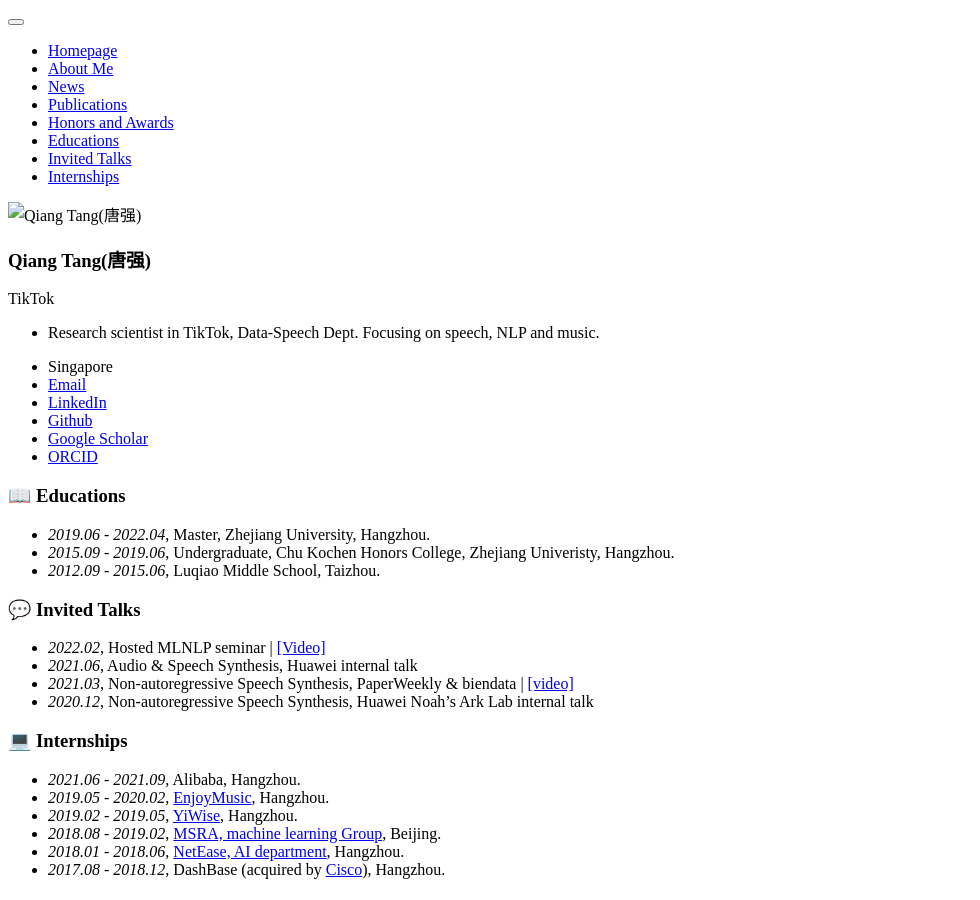
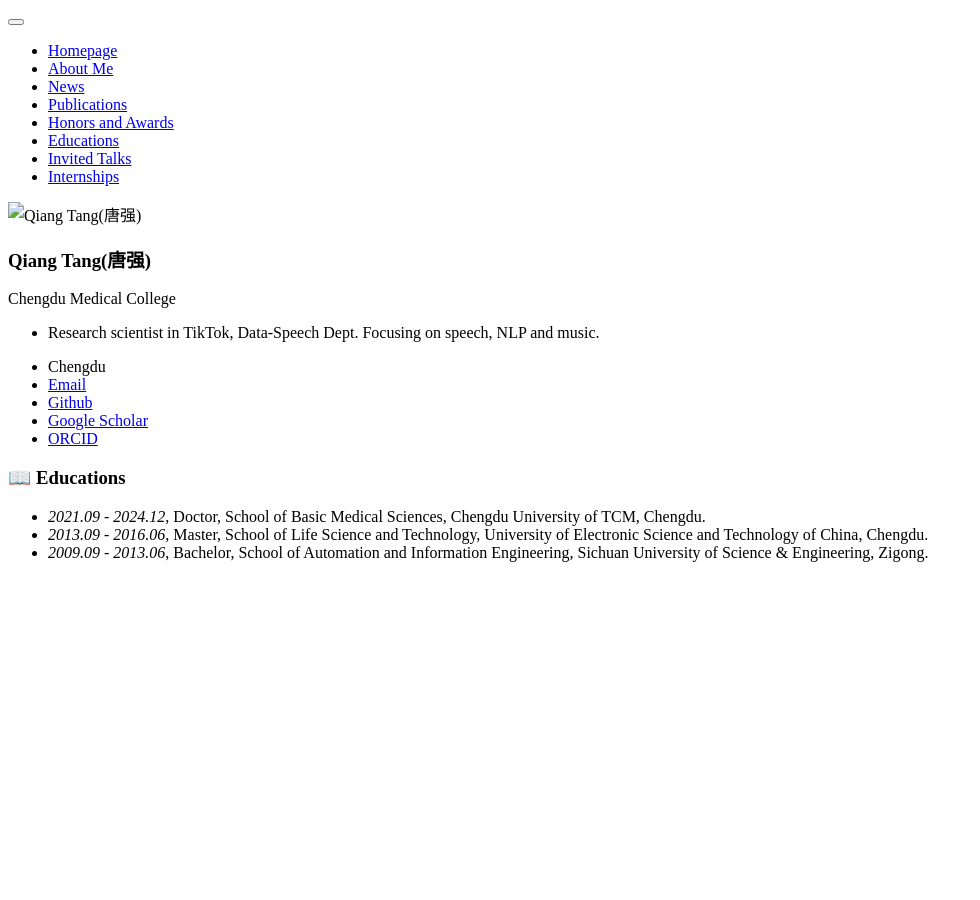
Before and after one commit to TangQiang0701/TangQiang0701.github.io, a Jekyll site: the page built from _pages/includes/others.md, in a window 1280 px wide. Shown: the whole page, without its empty margins (0-980 px from the left). Built offline with Jekyll 4.4.1, drawn with Linux system fonts in a browser that asks for light colours; our own code applies the rules of GitHub Pages for plain Markdown files.

Commit message:
modfiy files two

```diff
--- a/_config.yml
+++ b/_config.yml
@@ -23,8 +23,8 @@ google_analytics_id      : rJS8k7cAAAAJ
 author:
   name             : "Qiang Tang(唐强)"
   avatar           : "images/tq_profile.jpg"
-  bio              : "TikTok"
-  location         : "Singapore"
+  bio              : "Chengdu Medical College"
+  location         : "Chengdu"
   employer         :
   pubmed           :
   googlescholar    : "https://scholar.google.com/citations?user=rJS8k7cAAAAJ"
@@ -43,7 +43,7 @@ author:
   instagram        :
   impactstory      : #"https://profiles.impactstory.org/u/xxxx-xxxx-xxxx-xxxx"
   lastfm           :
-  linkedin         : "rayeren"
+  #linkedin         : "rayeren"
   #dblp             : "https://dblp.org/pid/75/6568-6.html"
   orcid            : "https://orcid.org/0000-0001-5489-3690"
   pinterest        :
--- a/_pages/includes/others.md
+++ b/_pages/includes/others.md
@@ -1,19 +1,5 @@
 
 # 📖 Educations
-- *2019.06 - 2022.04*, Master, Zhejiang University, Hangzhou.
-- *2015.09 - 2019.06*, Undergraduate, Chu Kochen Honors College, Zhejiang Univeristy, Hangzhou.
-- *2012.09 - 2015.06*, Luqiao Middle School, Taizhou.
-
-# 💬 Invited Talks
-- *2022.02*, Hosted MLNLP seminar \| [\[Video\]](https://www.bilibili.com/video/BV1wF411x7qh)
-- *2021.06*, Audio & Speech Synthesis, Huawei internal talk
-- *2021.03*, Non-autoregressive Speech Synthesis, PaperWeekly & biendata \| [\[video\]](https://www.bilibili.com/video/BV1uf4y1t7Hr/)
-- *2020.12*, Non-autoregressive Speech Synthesis, Huawei Noah's Ark Lab internal talk
-
-# 💻 Internships
-- *2021.06 - 2021.09*, Alibaba, Hangzhou.
-- *2019.05 - 2020.02*, [EnjoyMusic](https://enjoymusic.ai/), Hangzhou.
-- *2019.02 - 2019.05*, [YiWise](https://www.yiwise.com/), Hangzhou.
-- *2018.08 - 2019.02*, [MSRA, machine learning Group](https://www.microsoft.com/en-us/research/group/machine-learning-research-group/), Beijing.
-- *2018.01 - 2018.06*, [NetEase, AI department](https://hr.163.com/zc/12-ai/index.html), Hangzhou.
-- *2017.08 - 2018.12*, DashBase (acquired by [Cisco](https://blogs.cisco.com/news/349511)), Hangzhou.
+- *2021.09 - 2024.12*, Doctor, School of Basic Medical Sciences, Chengdu University of TCM, Chengdu.
+- *2013.09 - 2016.06*, Master, School of Life Science and Technology, University of Electronic Science and Technology of China, Chengdu.
+- *2009.09 - 2013.06*, Bachelor, School of Automation and Information Engineering, Sichuan University of Science & Engineering, Zigong.
```
Also changed, not shown: _pages/includes/homepage.md (deleted, +0 -5 lines), _pages/includes/honers.md (deleted, +0 -10 lines), _pages/includes/news.md (deleted, +0 -6 lines).
